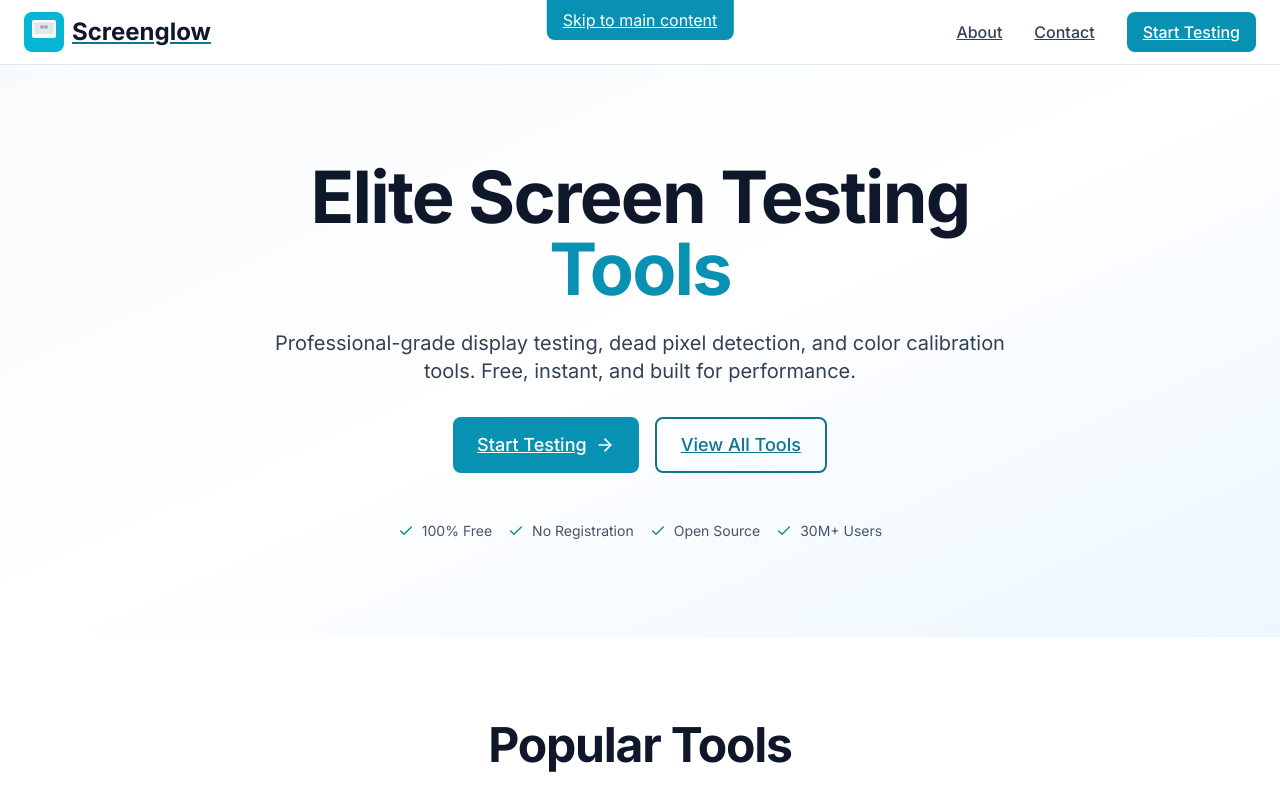
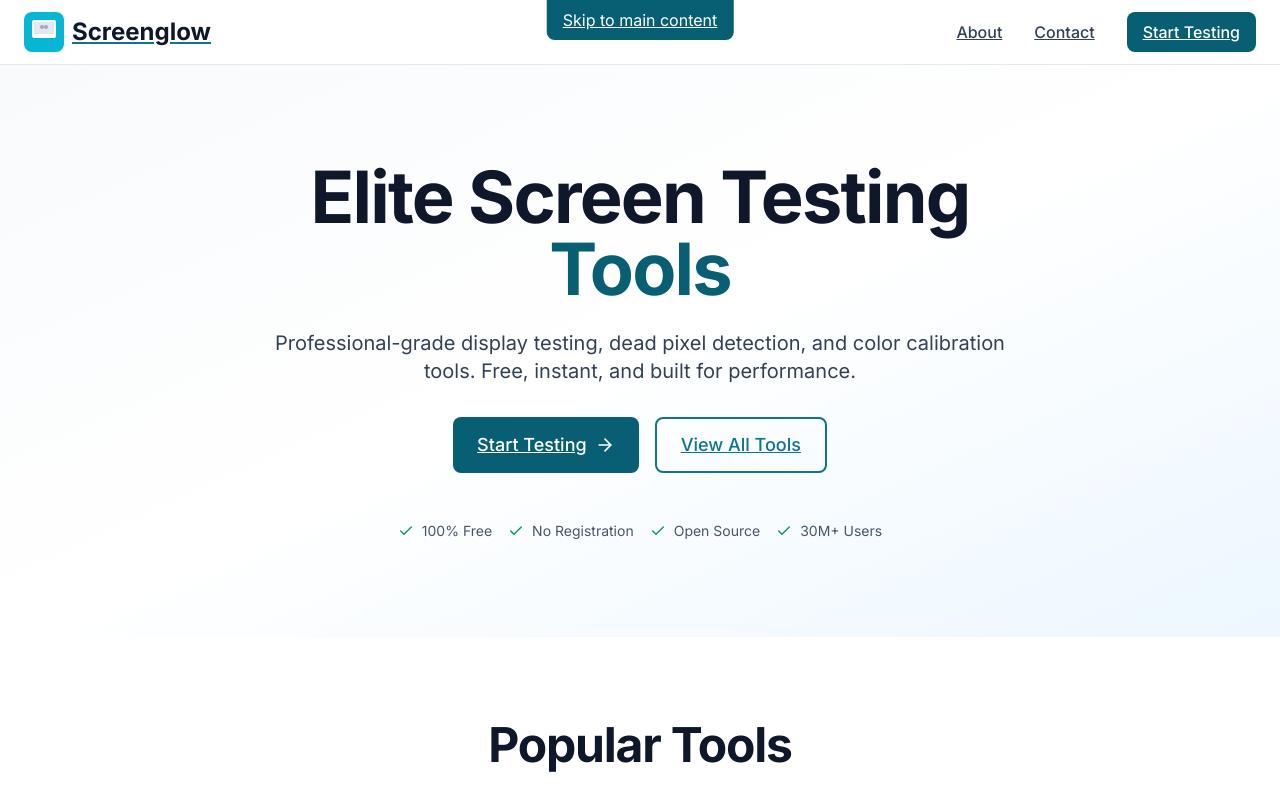
Before and after one commit to sjottens/Whitescreen, a Next.js app: page / in a window 1280 px wide. Shown: the top 793 px of the page. Built offline with nearby package versions, Linux system fonts and the light colour scheme; no server answers; a web font is replaced by a local one.

Commit message:
adjusted background colors

```diff
--- a/tailwind.config.ts
+++ b/tailwind.config.ts
@@ -30,7 +30,7 @@ const config: Config = {
           300: '#73ceff',
           400: '#3abeff',
           500: '#06b6d4',
-          600: '#0891b2',
+          600: '#085E72',
           700: '#0e7490',
           800: '#155e75',
           900: '#164e63',
```
